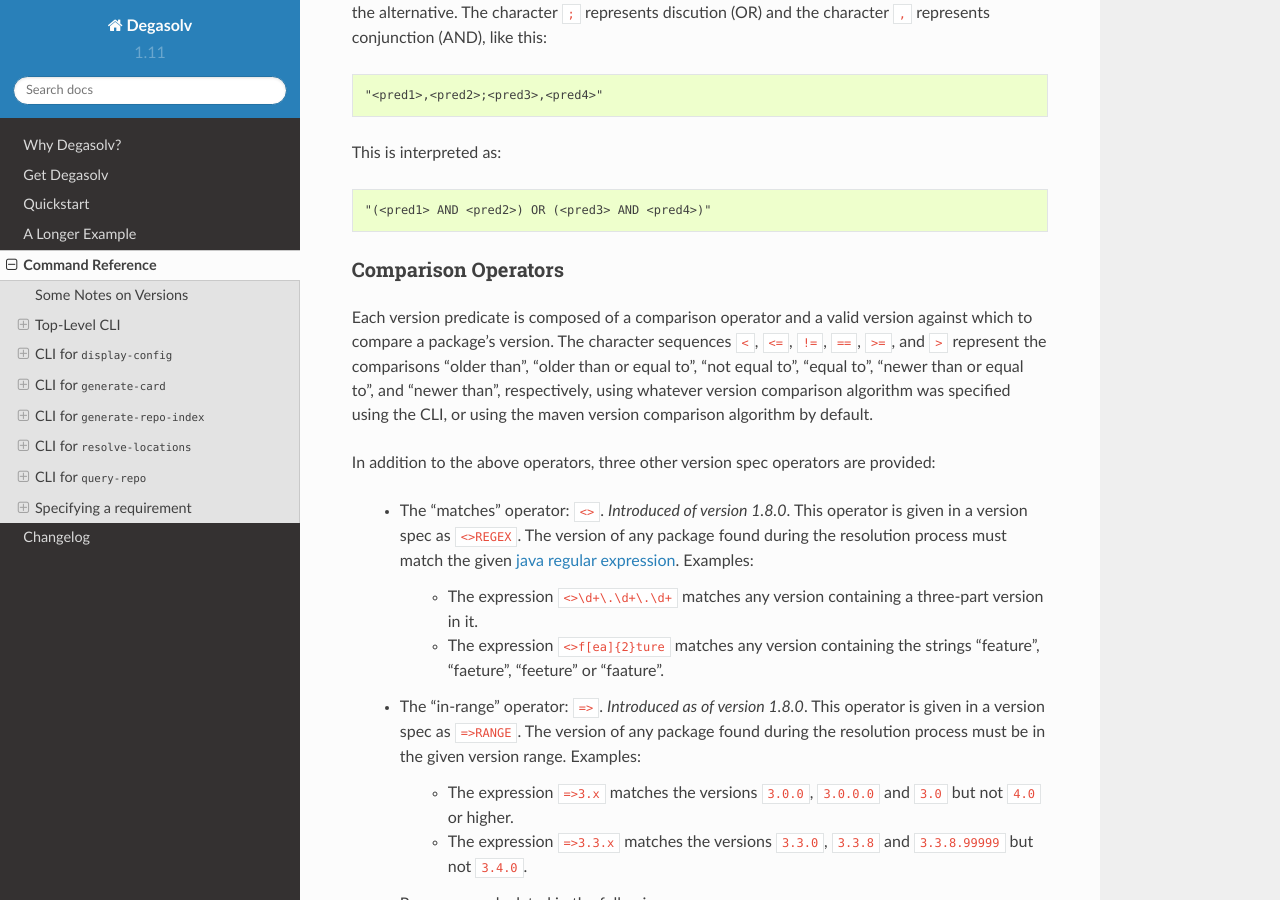
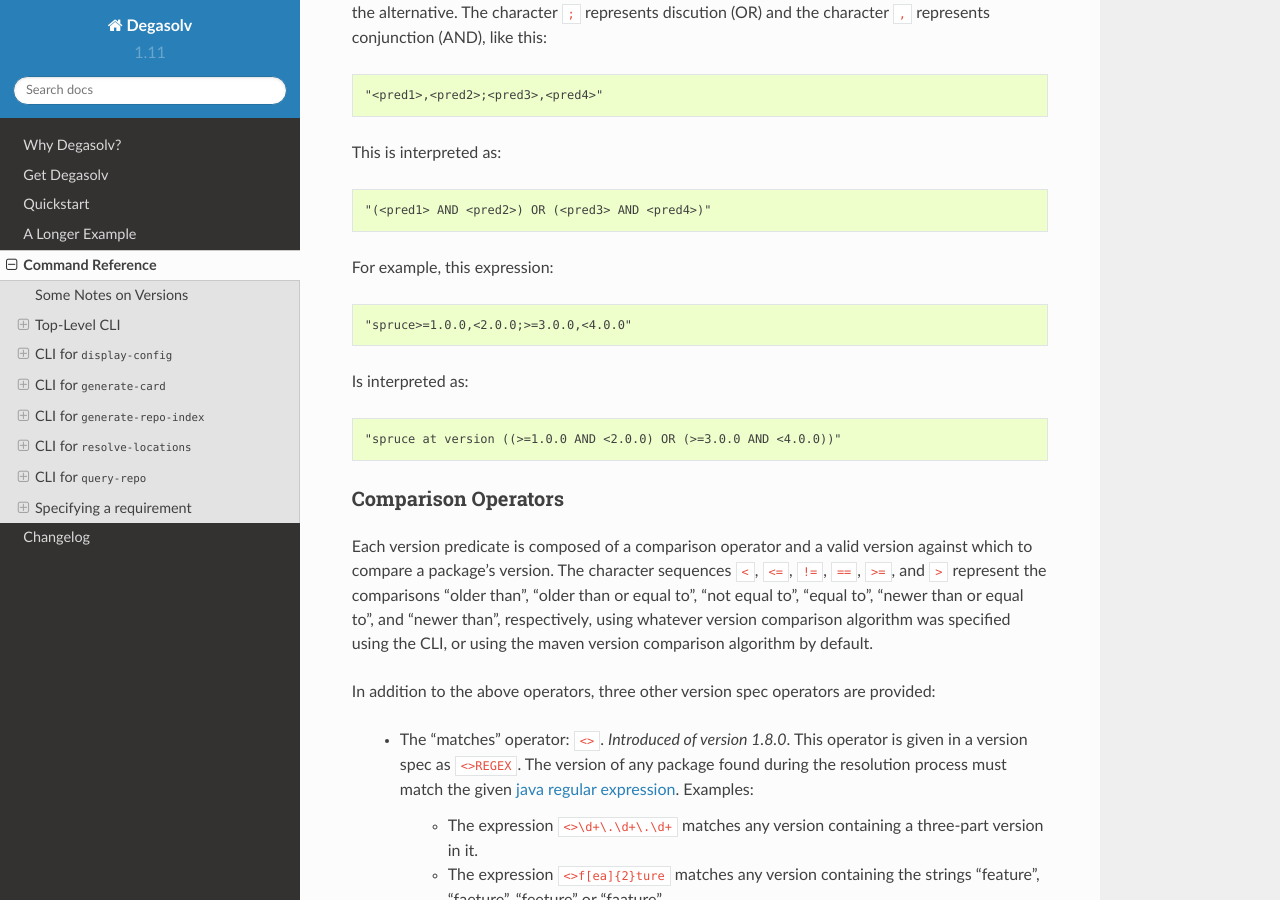
Before and after one commit to djhaskin987/degasolv, a Sphinx documentation site: the page built from docs/command-reference.rst, in a window 1280 px wide and 900 px high, scrolled down 30391 px. Built offline with Sphinx 7.4.7 and the Read the Docs theme 2.0.0, drawn with Linux system fonts in a browser that asks for light colours.

Commit message:
Add example to docs

```diff
--- a/docs/command-reference.rst
+++ b/docs/command-reference.rst
@@ -1718,6 +1718,14 @@ This is interpreted as::
 
   "(<pred1> AND <pred2>) OR (<pred3> AND <pred4>)"
 
+For example, this expression::
+
+  "spruce>=1.0.0,<2.0.0;>=3.0.0,<4.0.0"
+
+Is interpreted as::
+
+  "spruce at version ((>=1.0.0 AND <2.0.0) OR (>=3.0.0 AND <4.0.0))"
+
 .. _matches:
 .. _in-range:
 .. _pess-greater:
```
